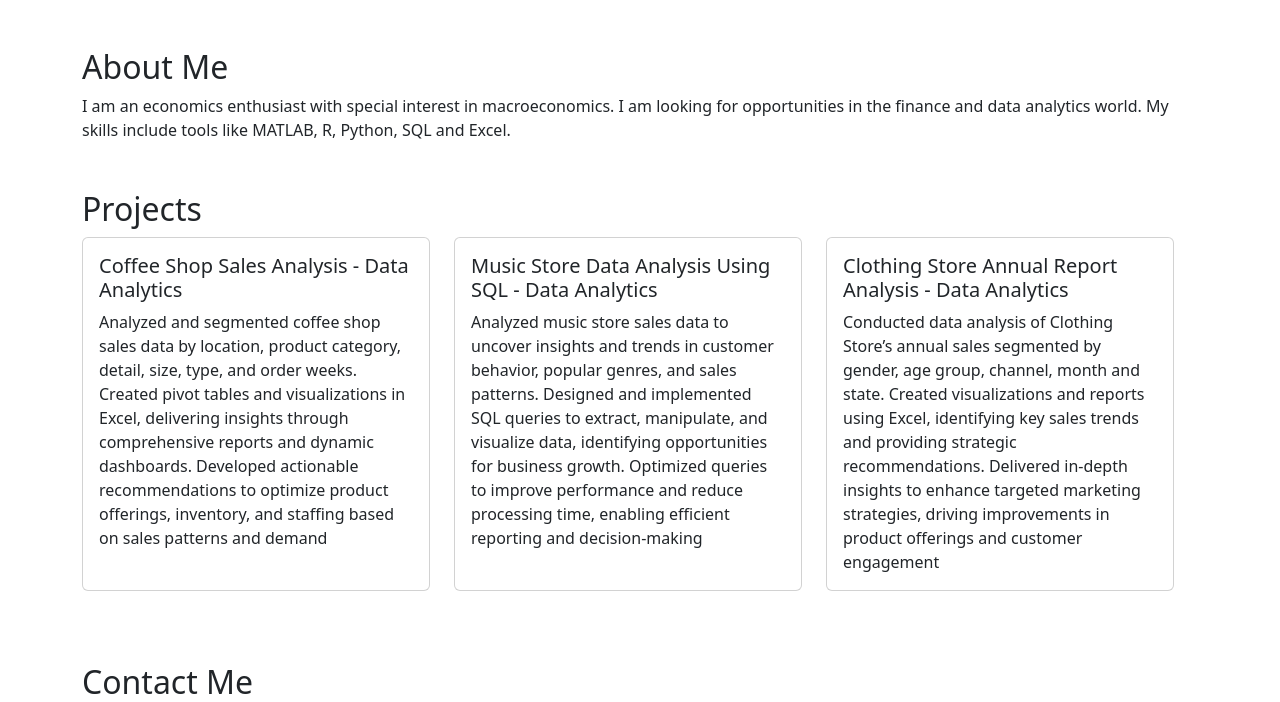
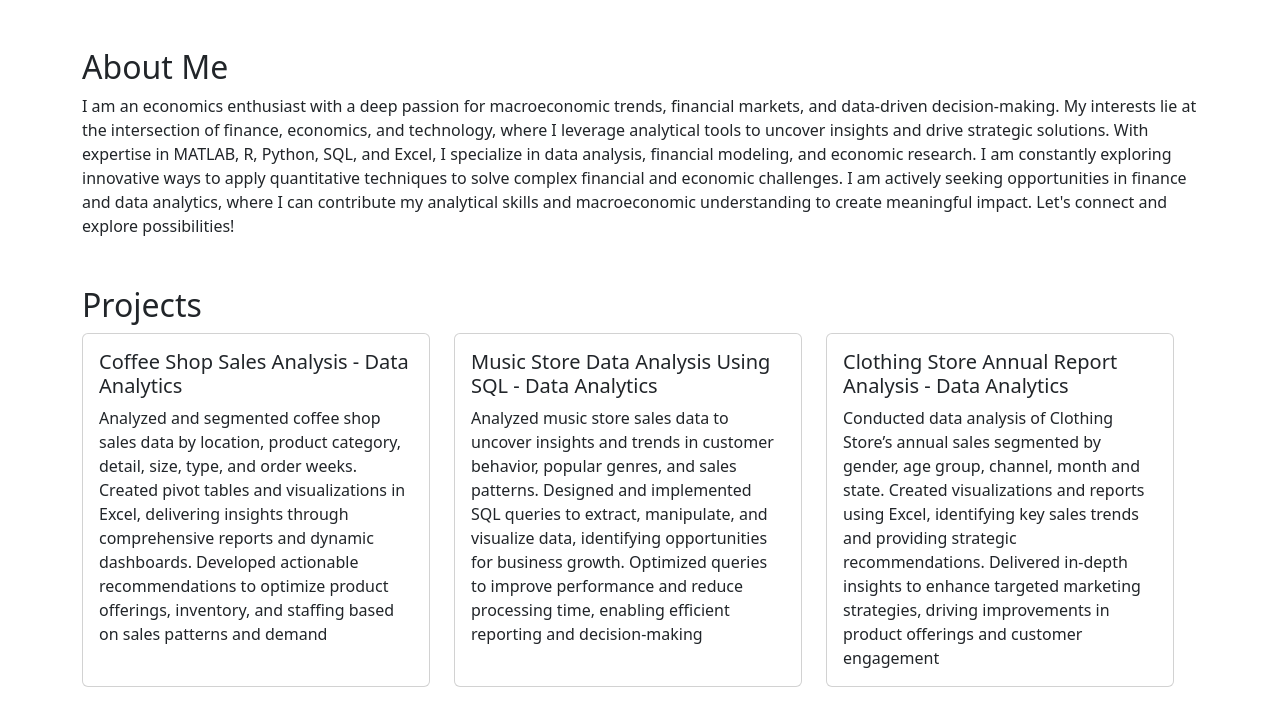
Before and after one commit to ayu496/personal-website, a Flask app: page / in a window 1280 px wide. Shown: the part 254-956 px from the top of the page. Run offline with Flask 3, Linux system fonts and the light colour scheme; some libraries are stand-ins or nearby versions.

Commit message:
Update home.html
improving the about section of Portfolio website

```diff
--- a/templates/home.html
+++ b/templates/home.html
@@ -11,7 +11,11 @@
 
 <section id="about" class="container my-5">
 <h2>About Me</h2>
-<p>I am an economics enthusiast with special interest in macroeconomics. I am looking for opportunities in the finance and data analytics world. My skills include tools like MATLAB, R, Python, SQL and Excel.</p>
+<p>I am an economics enthusiast with a deep passion for macroeconomic trends, financial markets, and data-driven decision-making. My interests lie at the intersection of finance, economics, and technology, where I leverage analytical tools to uncover insights and drive strategic solutions.
+
+With expertise in MATLAB, R, Python, SQL, and Excel, I specialize in data analysis, financial modeling, and economic research. I am constantly exploring innovative ways to apply quantitative techniques to solve complex financial and economic challenges.
+
+I am actively seeking opportunities in finance and data analytics, where I can contribute my analytical skills and macroeconomic understanding to create meaningful impact. Let's connect and explore possibilities!</p>
 </section>
 <section id="projects" class="container my-5">
 <h2>Projects</h2>
```
